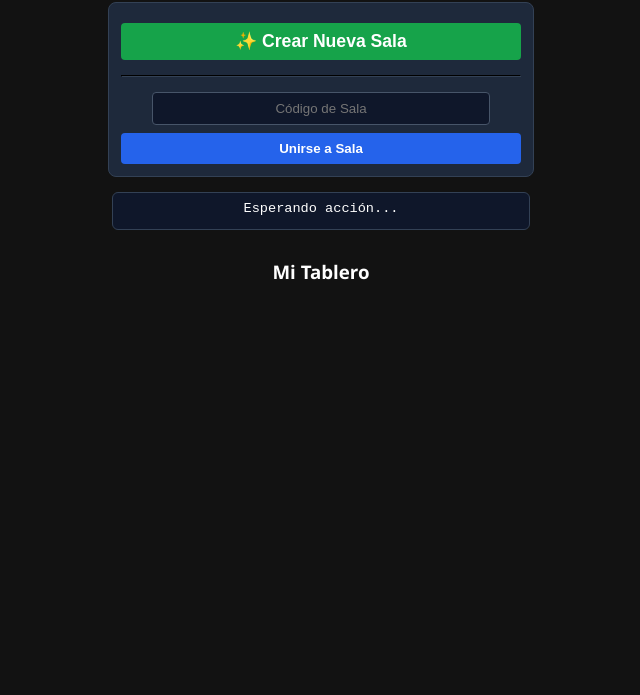
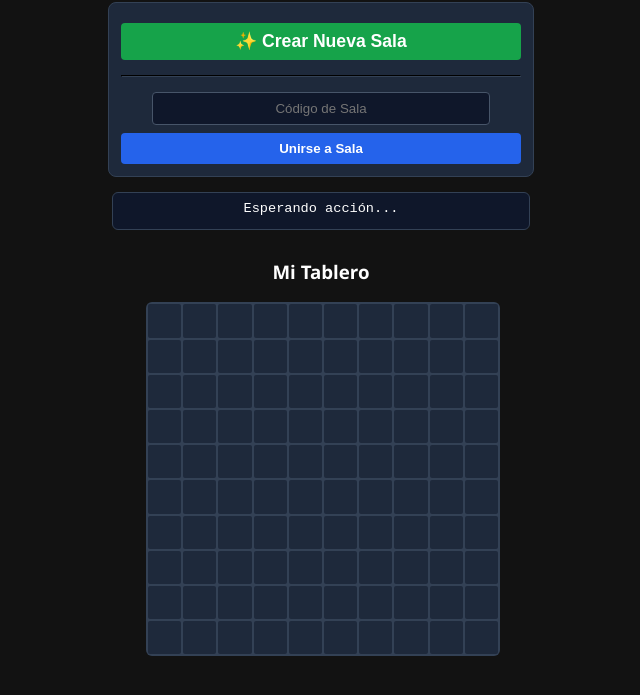
Before and after one commit to gusega-01/batalla-naval-multiplayer, a plain HTML site: page client/index.html in a window 1280 px wide. Shown: the part 61-756 px from the top of the page, without its empty margins (319-959 px from the left). Drawn offline with nearby package versions, Linux system fonts and the light colour scheme; no server answers.

Commit message:
Render 10x10 grids and interactive cells

```diff
--- a/client/index.html
+++ b/client/index.html
@@ -112,6 +112,36 @@
             font-size: 0.85rem;
             text-align: center;
         }
+
+        /* Grillas del Tablero */
+        .grid {
+            display: grid;
+            grid-template-columns: repeat(10, 1fr);
+            gap: 2px;
+            background: #334155;
+            padding: 2px;
+            border-radius: 6px;
+            aspect-ratio: 1;
+            width: 100%;
+            max-width: 350px;
+            margin: 0 auto;
+        }
+
+        .cell {
+            background: #1e293b;
+            border-radius: 2px;
+            display: flex;
+            align-items: center;
+            justify-content: center;
+            cursor: pointer;
+            font-size: 0.8rem;
+            user-select: none;
+        }
+
+        .cell:hover { background: #475569; }
+        .cell.ship { background: #0284c7; }
+        .cell.hit { background: #ef4444; }
+        .cell.miss { background: #64748b; }
     </style>
 </head>
 <body>
@@ -148,12 +178,12 @@
     <div class="boards-container">
         <div id="myBoardContainer" class="board-box active">
             <h3>Mi Tablero</h3>
-            <div id="myGrid"></div>
+            <div id="myGrid" class="grid"></div>
         </div>
 
         <div id="enemyBoardContainer" class="board-box">
             <h3>Radar Enemigo</h3>
-            <div id="enemyGrid"></div>
+            <div id="enemyGrid" class="grid"></div>
         </div>
     </div>
 
@@ -161,8 +191,34 @@
         const socket = io('https://batalla-naval-multiplayer-4zh3.onrender.com');
         let currentRoomCode = null;
 
-        // Autounirse si entra desde un Link de invitación (?room=CODIGO)
+        // Renderizar grilla vacía
+        function initGrids() {
+            const myGridEl = document.getElementById('myGrid');
+            const enemyGridEl = document.getElementById('enemyGrid');
+            myGridEl.innerHTML = '';
+            enemyGridEl.innerHTML = '';
+
+            for (let r = 0; r < 10; r++) {
+                for (let c = 0; c < 10; c++) {
+                    const myCell = document.createElement('div');
+                    myCell.className = 'cell';
+                    myCell.dataset.row = r;
+                    myCell.dataset.col = c;
+                    myCell.onclick = () => onCellClick(r, c, 'my');
+                    myGridEl.appendChild(myCell);
+
+                    const enemyCell = document.createElement('div');
+                    enemyCell.className = 'cell';
+                    enemyCell.dataset.row = r;
+                    enemyCell.dataset.col = c;
+                    enemyCell.onclick = () => onCellClick(r, c, 'enemy');
+                    enemyGridEl.appendChild(enemyCell);
+                }
+            }
+        }
+
         window.addEventListener('DOMContentLoaded', () => {
+            initGrids();
             const urlParams = new URLSearchParams(window.location.search);
             const roomFromUrl = urlParams.get('room');
             if (roomFromUrl) {
@@ -182,12 +238,9 @@
             socket.emit('room:join', { roomCode: code, playerName: 'Jugador 2' });
         }
 
-        // 1. El Creador recibe la confirmación de sala creada
         socket.on('room:created', ({ roomCode }) => {
             currentRoomCode = roomCode;
             document.getElementById('setupMenu').style.display = 'none';
-
-            // Mostrar tarjeta de invitación y QR
             const inviteUrl = `${window.location.origin}?room=${roomCode}`;
             document.getElementById('inviteLinkInput').value = inviteUrl;
             document.getElementById('qrCodeImg').src = `https://quickchart.io/qr?text=${encodeURIComponent(inviteUrl)}&size=200`;
@@ -195,7 +248,6 @@
             document.getElementById('consoleLog').innerText = `Sala creada: ${roomCode}. Esperando rival...`;
         });
 
-        // 2. El Invitado recibe la confirmación al unirse
         socket.on('room:joined', ({ roomCode }) => {
             currentRoomCode = roomCode;
             iniciarPantallaJuego();
@@ -203,17 +255,23 @@
             switchBoard('myBoard');
         });
 
-        // 3. El Creador detecta que el Rival ya entró (se oculta el QR y arranca la partida)
         socket.on('room:opponent_joined', ({ message }) => {
             iniciarPantallaJuego();
             document.getElementById('consoleLog').innerText = `¡El rival se ha conectado! Acomodá tu flota.`;
             switchBoard('myBoard');
         });
 
+        function onCellClick(row, col, target) {
+            console.log(`Clic en ${target} -> fila: ${row}, col: ${col}`);
+            // Evento para disparar/ubicar según la fase del juego
+            socket.emit('game:action', { roomCode: currentRoomCode, row, col, target });
+        }
+
         function iniciarPantallaJuego() {
             document.getElementById('setupMenu').style.display = 'none';
-            document.getElementById('inviteSection').style.display = 'none'; // Oculta el QR y el link
-            document.getElementById('boardTabs').style.display = 'flex';     // Muestra las pestañas
+            document.getElementById('inviteSection').style.display = 'none';
+            document.getElementById('boardTabs').style.display = 'flex';
+            initGrids();
         }
 
         function copiarLink() {
```
